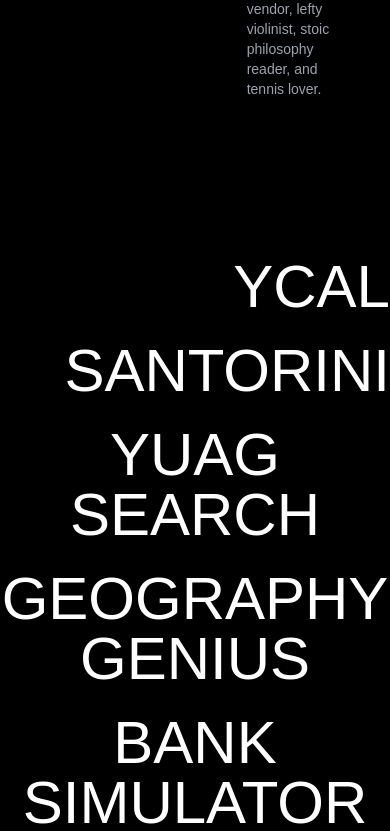
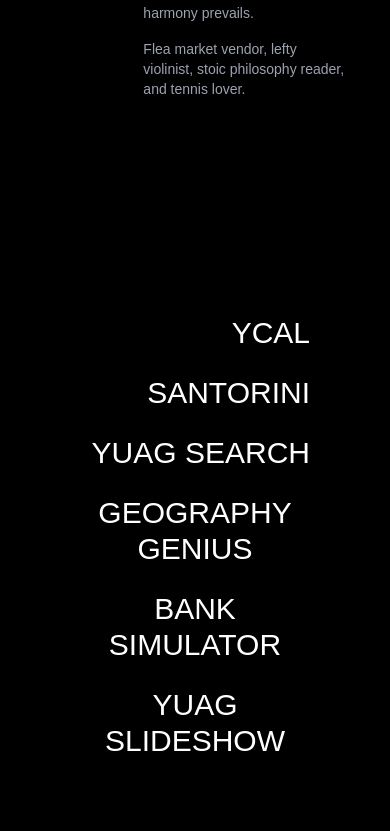
Before and after one commit to ericwang07/my_portfolio, a React (Create React App) app: page / in a window 390 px wide. Shown: the part 1573-2404 px from the top of the page. Built offline with nearby package versions, Linux system fonts and the light colour scheme; the HTML template or start-up script is replaced by a standard one.

Commit message:
fixed small screen issues

```diff
--- a/src/components/About.jsx
+++ b/src/components/About.jsx
@@ -8,28 +8,28 @@ const About = () => {
         <div className='max-w-screen-lg mx-auto flex flex-col justify-end md:justify-center w-full h-full items-center md:items-start px-10 md:px-0'>
             <div className='pb-10'>
             </div>
-            <div className='font-2xl text-sm pb-4 w-1/3 ml-auto mr-0 text-gray-400 flex'>
+            <div className='font-2xl text-sm pb-4 md:w-1/3 w-2/3 ml-auto mr-0 text-gray-400 flex'>
               Born in 2003 in Chicago, Illinois. Studying in New Haven, Connecticut. Based in Saint Paul, Minnesota.
             </div>
-            <div className='font-2xl text-sm pb-4 w-1/3 ml-auto mr-0 text-gray-400 flex'>
+            <div className='font-2xl text-sm pb-4 md:w-1/3 w-2/3 ml-auto mr-0 text-gray-400 flex'>
               I believe that intuitive interfaces are the key to maximize the positive potential of cutting-edge technologies.
             </div>
-            <div className='font-2xl text-sm pb-4 w-1/3 ml-auto mr-0 text-gray-400 flex'>
+            <div className='font-2xl text-sm pb-4 md:w-1/3 w-2/3 ml-auto mr-0 text-gray-400 flex'>
               I began my journey at the age of twelve, when I received a free netbook in exchange for the completion of an online aimed at increasing education access in low-income areas.
             </div>
-            <div className='font-2xl text-sm pb-4 w-1/3 ml-auto mr-0 text-gray-400 flex'>
+            <div className='font-2xl text-sm pb-4 md:w-1/3 w-2/3 ml-auto mr-0 text-gray-400 flex'>
               I cherished the netbook, as it allowed me to indulge in computer-tinkering, a luxury that my parents couldn't afford to provide me.
             </div>
-            <div className='font-2xl text-sm pb-4 w-1/3 ml-auto mr-0 text-gray-400 flex'>
+            <div className='font-2xl text-sm pb-4 md:w-1/3 w-2/3 ml-auto mr-0 text-gray-400 flex'>
               I was addicted to the thrill of pushing the limited hardware to its limits. By the end of that summer, I had transformed the netbook from a cheap toy to a seriously capable personal computer.
             </div>
-            <div className='font-2xl text-sm pb-4 w-1/3 ml-auto mr-0 text-gray-400 flex'>
+            <div className='font-2xl text-sm pb-4 md:w-1/3 w-2/3 ml-auto mr-0 text-gray-400 flex'>
               For my parents, personal computing unlocked access to an abundance of online wholesale websites. Our family business's profits tripled that year.
             </div>
-            <div className='font-2xl text-sm pb-4 w-1/3 ml-auto mr-0 text-gray-400 flex'>
+            <div className='font-2xl text-sm pb-4 md:w-1/3 w-2/3 ml-auto mr-0 text-gray-400 flex'>
               Believing in my ability to harness technology to help those around me, I forge ahead on a path to innovate accessible AI tools, blending technology and empathy to shape a future where seamless human-machine harmony prevails.
             </div>
-            <div className='font-2xl text-sm pb-4 w-1/3 ml-auto mr-0 text-gray-400 flex'>
+            <div className='font-2xl text-sm pb-4 md:w-1/3 w-2/3 ml-auto mr-0 text-gray-400 flex'>
               Flea market vendor, lefty violinist, stoic philosophy reader, and tennis lover.
             </div>
 
--- a/src/components/Portfolio.jsx
+++ b/src/components/Portfolio.jsx
@@ -69,9 +69,9 @@ const Portfolio = () => {
   ]
 
   return (
-    <div name='PORTFOLIO' className='w-screen h-screen bg-black text-white'>
-        <div className='max-w-screen-lg mx-auto flex flex-col justify-center w-full h-full mt-20 md:mt-0'>
-            <div className='w-30 flex flex-col items-end ml-auto mr-0'>
+    <div name='PORTFOLIO' className='w-screen h-screen bg-black text-white lg:px-0 px-20'>
+        <div className='max-w-screen-lg mx-auto flex flex-col justify-center w-full h-full'>
+            <div className='w-30 flex flex-col items-end lg:text-7xl md:text-6xl text-3xl'>
               {projects.map(({id, title, url, description, videoId}) => (
                 <VideoPlayer key={id} title={title} description={description} codeLink={url} videoId={videoId}></VideoPlayer>
               ))}
--- a/src/components/VideoPlayer.jsx
+++ b/src/components/VideoPlayer.jsx
@@ -17,7 +17,7 @@ const VideoPlayer = (props) => {
     };
 
     return (
-        <div className='flex justify-center py-3 text-6xl font-thin'>
+        <div className='flex py-3 font-thin'>
             <button onClick={openModal}>{props.title}</button>
             <Modal
                 isOpen={isModalOpen}
```
